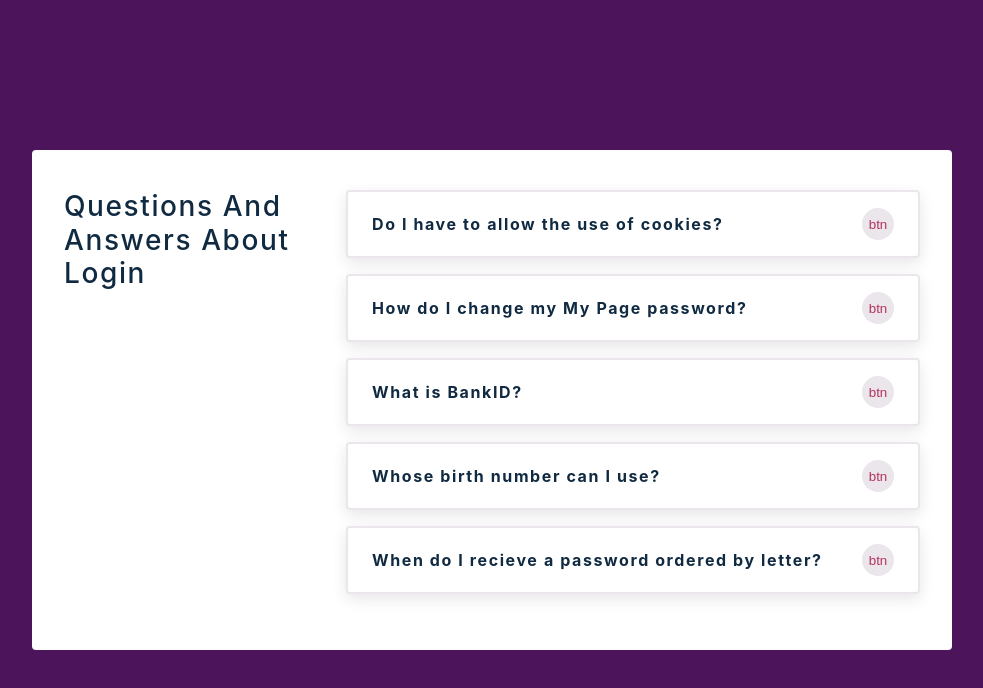
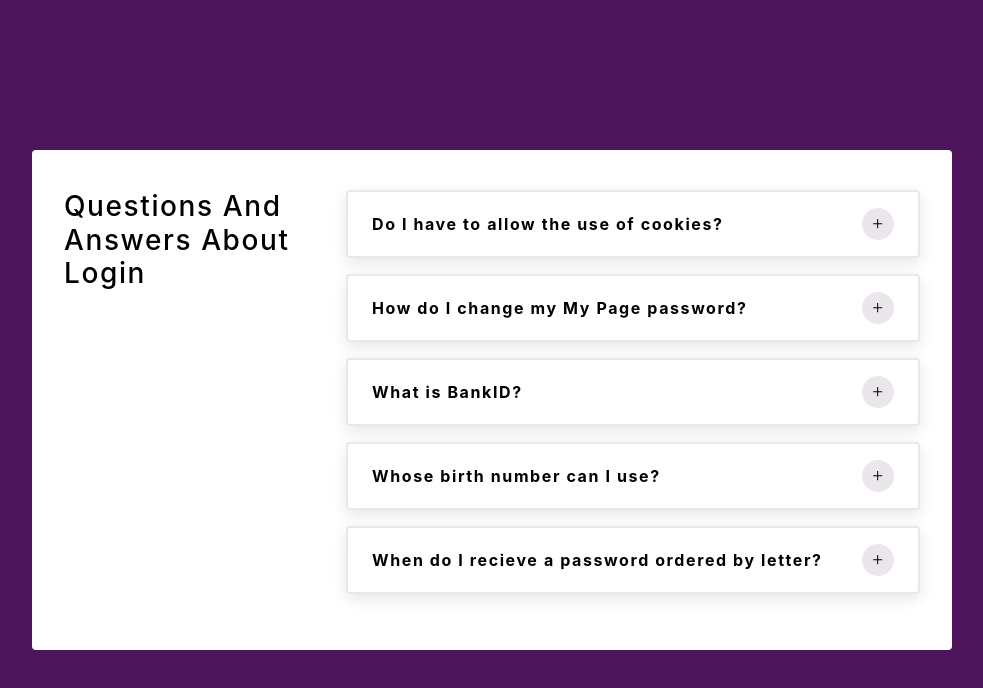
Before and after one commit to domchu/accordion-react, a React (Create React App) app: page / in a window 1280 px wide. Shown: the top 688 px of the page, without its empty margins (148-1131 px from the left). Built offline with nearby package versions, Linux system fonts and the light colour scheme.

Commit message:
text:added the icons and links

```diff
--- a/src/index.css
+++ b/src/index.css
@@ -5,39 +5,9 @@ Variables
 */
 
 :root {
-  /* dark shades of primary color*/
-  --clr-primary-1: hsl(205, 86%, 17%);
-  --clr-primary-2: hsl(205, 77%, 27%);
-  --clr-primary-3: hsl(205, 72%, 37%);
-  --clr-primary-4: hsl(205, 63%, 48%);
-  /* primary/main color */
-  --clr-primary-5: hsl(205, 78%, 60%);
-  /* lighter shades of primary color */
-  --clr-primary-6: hsl(205, 89%, 70%);
-  --clr-primary-7: hsl(205, 90%, 76%);
-  --clr-primary-8: hsl(205, 86%, 81%);
-  --clr-primary-9: hsl(205, 90%, 88%);
-  --clr-primary-10: hsl(205, 100%, 96%);
-  /* darkest grey - used for headings */
-  --clr-grey-1: hsl(209, 61%, 16%);
-  --clr-grey-2: hsl(211, 39%, 23%);
-  --clr-grey-3: hsl(209, 34%, 30%);
-  --clr-grey-4: hsl(209, 28%, 39%);
-  /* grey used for paragraphs */
-  --clr-grey-5: hsl(210, 22%, 49%);
-  --clr-grey-6: hsl(209, 23%, 60%);
-  --clr-grey-7: hsl(211, 27%, 70%);
-  --clr-grey-8: hsl(210, 31%, 80%);
-  --clr-grey-9: hsl(212, 33%, 89%);
-  --clr-grey-10: hsl(210, 36%, 96%);
   --clr-white: #fff;
   --clr-purple: #4b145b;
-  --clr-red-special: #b4345c;
   --clr-grey-special: #eae6eb;
-  --clr-red-dark: hsl(360, 67%, 44%);
-  --clr-red-light: hsl(360, 71%, 66%);
-  --clr-green-dark: hsl(125, 67%, 44%);
-  --clr-green-light: hsl(125, 71%, 66%);
   --clr-black: #222;
   --transition: all 0.3s linear;
   --spacing: 0.1rem;
@@ -145,7 +115,6 @@ Questions
 
 main {
   min-height: 100vh;
-  /* using flex because of better browser support */
   display: flex;
   justify-content: center;
   align-items: center;
--- a/src/question.js
+++ b/src/question.js
@@ -1,5 +1,5 @@
 import React, { useState } from "react";
-// import { AiOutlineMinus, AiOutlinePlus } from "react-icons/ai";
+import { AiOutlineMinus, AiOutlinePlus } from "react-icons/ai";
 const Question = ({ title, info }) => {
   const [showInfo, setShowInfo] = useState(false);
 
@@ -8,8 +8,7 @@ const Question = ({ title, info }) => {
       <header>
         <h4>{title}</h4>
         <button className="btn" onClick={() => setShowInfo(!showInfo)}>
-          {/* {showInfo ? <AiOutlineMinus /> : <AiOutlinePlus />} */}
-          btn
+          {showInfo ? <AiOutlineMinus /> : <AiOutlinePlus />}
         </button>
       </header>
       {showInfo && <p>{info}</p>}
```
